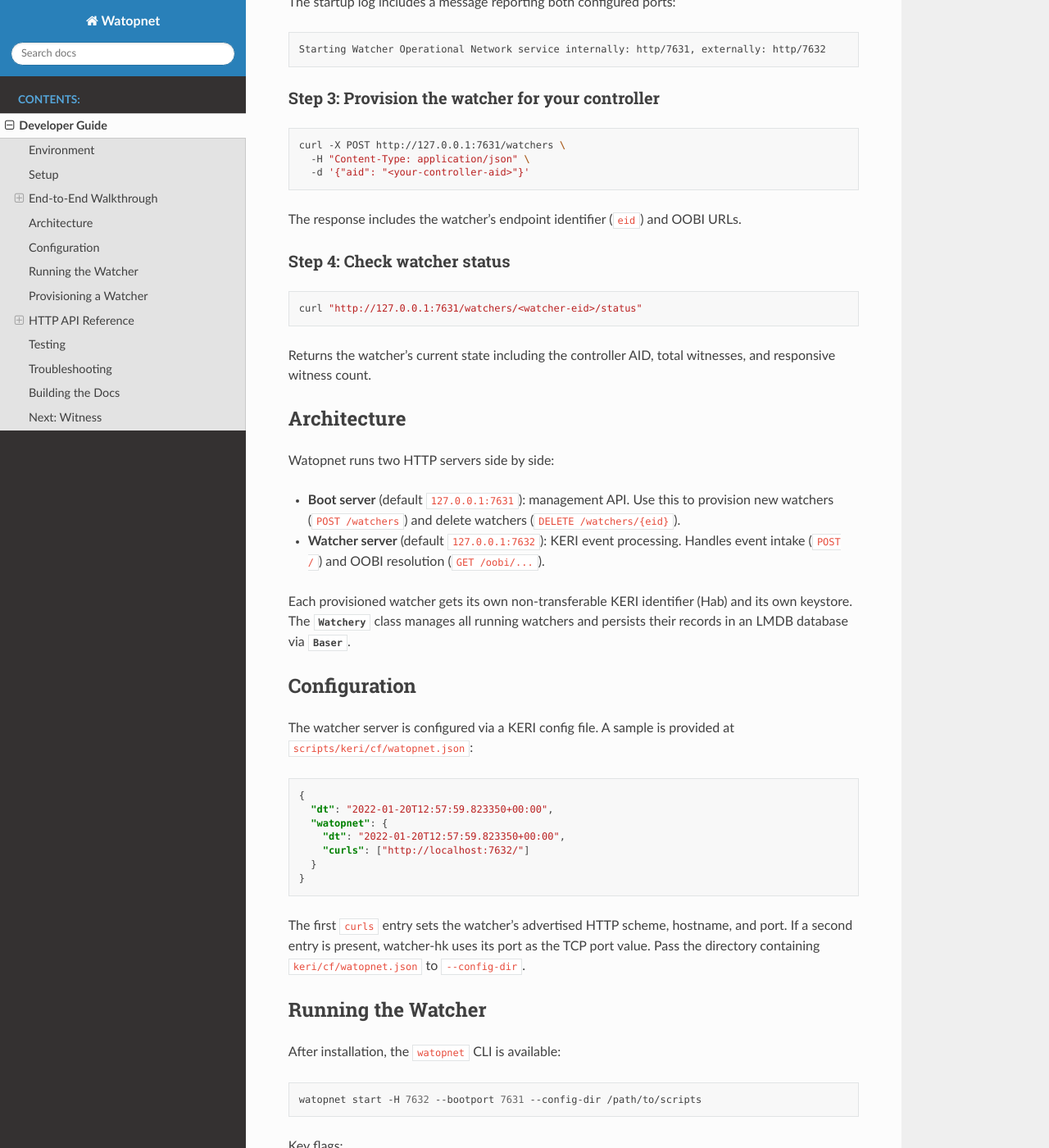
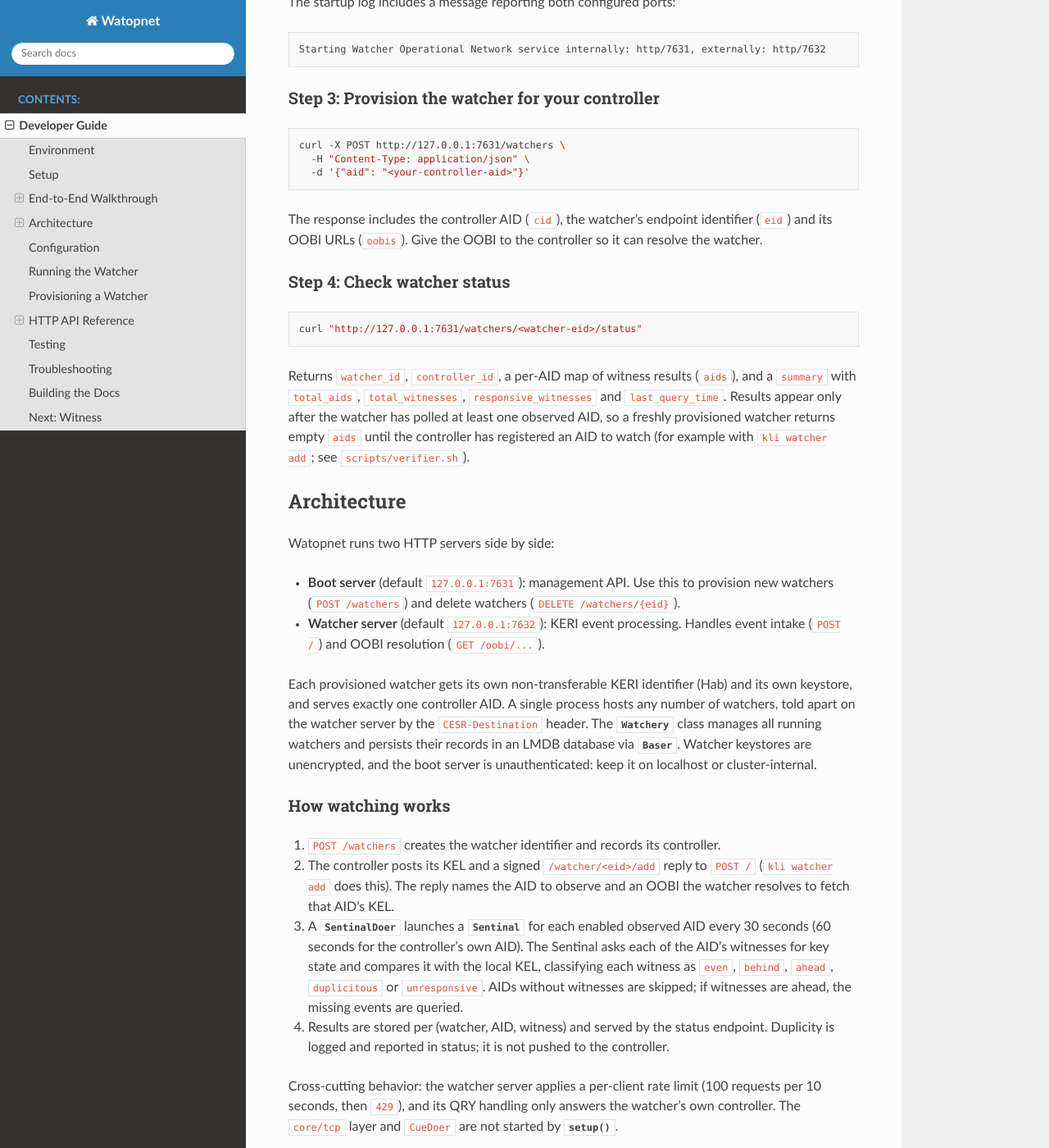
Before and after one commit to keri-foundation/watcher-hk, a Sphinx documentation site: the page built from docs/developer-guide.rst, in a window 1280 px wide and 1400 px high, scrolled down 1984 px. Shown: the whole window at 82% size. Built offline with Sphinx 7.4.7 and the Read the Docs theme 3.1.0, drawn with Linux system fonts in a browser that asks for light colours; some of the changed text lies outside the part shown.

Commit message:
Updated README.md, developer-guide, comments, and CLI help attributes.

```diff
--- a/docs/developer-guide.rst
+++ b/docs/developer-guide.rst
@@ -109,7 +109,9 @@
      -H "Content-Type: application/json" \
      -d '{"aid": "<your-controller-aid>"}'
 
-The response includes the watcher's endpoint identifier (``eid``) and OOBI URLs.
+The response includes the controller AID (``cid``), the watcher's endpoint
+identifier (``eid``) and its OOBI URLs (``oobis``). Give the OOBI to the
+controller so it can resolve the watcher.
 
 Step 4: Check watcher status
 ~~~~~~~~~~~~~~~~~~~~~~~~~~~~
@@ -118,8 +120,12 @@
 
    curl "http://127.0.0.1:7631/watchers/<watcher-eid>/status"
 
-Returns the watcher's current state including the controller AID, total
-witnesses, and responsive witness count.
+Returns ``watcher_id``, ``controller_id``, a per-AID map of witness results
+(``aids``), and a ``summary`` with ``total_aids``, ``total_witnesses``,
+``responsive_witnesses`` and ``last_query_time``. Results appear only after
+the watcher has polled at least one observed AID, so a freshly provisioned
+watcher returns empty ``aids`` until the controller has registered an AID
+to watch (for example with ``kli watcher add``; see ``scripts/verifier.sh``).
 
 Architecture
 ------------
@@ -133,15 +139,39 @@
   event intake (``POST /``) and OOBI resolution (``GET /oobi/...``).
 
 Each provisioned watcher gets its own non-transferable KERI identifier (Hab) and its own
-keystore. The :class:`~watopnet.app.watching.Watchery` class
+keystore, and serves exactly one controller AID. A single process hosts any number of
+watchers, told apart on the watcher server by the ``CESR-Destination`` header. The
+:class:`~watopnet.app.watching.Watchery` class
 manages all running watchers and persists their records in an LMDB database via
-:class:`~watopnet.core.basing.Baser`.
+:class:`~watopnet.core.basing.Baser`. Watcher keystores are unencrypted, and the boot
+server is unauthenticated: keep it on localhost or cluster-internal.
+
+How watching works
+~~~~~~~~~~~~~~~~~~
+
+1. ``POST /watchers`` creates the watcher identifier and records its controller.
+2. The controller posts its KEL and a signed ``/watcher/<eid>/add`` reply to
+   ``POST /`` (``kli watcher add`` does this). The reply names the AID to observe
+   and an OOBI the watcher resolves to fetch that AID's KEL.
+3. A :class:`~watopnet.app.watching.SentinalDoer` launches a
+   :class:`~watopnet.app.watching.Sentinal` for each enabled observed AID every
+   30 seconds (60 seconds for the controller's own AID). The Sentinal asks each of the
+   AID's witnesses for key state and compares it with the local KEL, classifying each
+   witness as ``even``, ``behind``, ``ahead``, ``duplicitous`` or ``unresponsive``. AIDs
+   without witnesses are skipped; if witnesses are ahead, the missing events are queried.
+4. Results are stored per (watcher, AID, witness) and served by the status endpoint.
+   Duplicity is logged and reported in status; it is not pushed to the controller.
+
+Cross-cutting behavior: the watcher server applies a per-client rate limit
+(100 requests per 10 seconds, then ``429``), and its QRY handling only answers
+the watcher's own controller. The ``core/tcp`` layer and ``CueDoer`` are not
+started by :func:`~watopnet.app.watching.setup`.
 
 Configuration
 -------------
 
 The watcher server is configured via a KERI config file. A sample is provided at
-``scripts/keri/cf/watopnet.json``:
+``scripts/keri/cf/main/watopnet.json``:
 
 .. code-block:: json
 
@@ -153,10 +183,12 @@
      }
    }
 
-The first ``curls`` entry sets the watcher's advertised HTTP scheme,
-hostname, and port.  If a second entry is present, watcher-hk uses its
-port as the TCP port value. Pass the
-directory containing ``keri/cf/watopnet.json`` to ``--config-dir``.
+The first ``curls`` entry sets the advertised HTTP scheme, hostname, and port used in
+the OOBIs returned by provisioning; it is only read when the ``watopnet`` section also
+has a ``dt`` field. A second entry sets a TCP port, which is currently unused. Pass the
+directory *above* ``keri/cf/main/`` (the one containing ``keri/cf/main/watopnet.json``)
+to ``--config-dir``. A missing file is not an error: an empty config is used and OOBIs
+advertise ``http://127.0.0.1:7632``.
 
 Running the Watcher
 -------------------
@@ -190,10 +222,22 @@
      - Host IP address the boot server listens on
    * - ``--config-dir`` / ``-c``
      - —
-     - Directory one level above ``keri/cf/`` containing the config file
+     - Directory above ``keri/cf/main/`` containing ``watopnet.json``
    * - ``--config-file``
      - —
-     - Config filename override
+     - Accepted but currently ignored (the file is always ``watopnet.json``)
+   * - ``--base`` / ``-b``
+     - ``""``
+     - Optional prefix for the KERI keystore location
+   * - ``--passcode`` / ``-p``
+     - —
+     - Accepted but currently ignored (watcher keystores are unencrypted)
+   * - ``--keypath`` / ``--certpath`` / ``--cafilepath``
+     - —
+     - TLS key, certificate and CA bundle; applied to the boot server only
+   * - ``-V`` / ``--version``
+     - —
+     - Print the installed ``keri`` library version
    * - ``--loglevel``
      - ``INFO``
      - Log level: ``DEBUG``, ``INFO``, ``WARNING``, ``ERROR``, ``CRITICAL``
@@ -201,7 +245,13 @@
      - —
      - Path to write log output to file
 
-Set ``DEBUG_WATCHER=1`` in your environment to print full tracebacks on errors.
+Environment variables:
+
+- ``DEBUG_WATCHER``: if set, print full tracebacks on errors.
+- ``WATOPNET_DOIST_TOCK``: main loop tick in seconds (default ``0.03125``).
+- ``WATOPNET_ESCROW_TOCK``: escrow processing interval in seconds (default ``0.5``).
+- ``KERI_BASER_MAP_SIZE``: LMDB map size; ``scripts/watopnet-sample.sh`` and the Docker
+  image set ``1099511627776``.
 
 Provisioning a Watcher
 ----------------------
@@ -214,7 +264,9 @@
         -H "Content-Type: application/json" \
         -d '{"aid": "<qb64-controller-aid>"}'
 
-The response contains:
+An optional ``oobi`` field is queued for the new watcher to resolve. Every call
+creates a new watcher (no de-duplication). Errors: ``400`` for a missing or invalid
+``aid``; ``503`` if the process ran out of file descriptors. The response contains:
 
 - ``cid``: the controller AID
 - ``eid``: the watcher AID
@@ -240,10 +292,13 @@
      - Provision a new watcher. Body: ``{"aid": "<qb64-AID>"}``
    * - ``DELETE``
      - ``/watchers/{eid}``
-     - Delete a watcher by its endpoint identifier
+     - Delete a watcher and its keystore by endpoint identifier (irreversible). ``204`` on success. Known issue: a well-formed but unknown ``eid`` currently returns ``500``, not ``404``
    * - ``GET``
      - ``/watchers/{eid}/status``
-     - Get watcher status: watcher/controller IDs, witness-query summaries, and stored per-AID witness results
+     - Get watcher status: watcher/controller IDs, witness-query summaries, and stored per-AID witness results. ``404`` for an unknown ``eid``
+   * - ``GET``
+     - ``/health``
+     - Liveness check, returns ``204``
 
 Watcher server (``localhost:7632``)
 ~~~~~~~~~~~~~~~~~~~~~~~~~~~~~~~~~~~~~
@@ -257,16 +312,16 @@
      - Description
    * - ``POST``
      - ``/``
-     - Submit a KERI event (KEL/EXN/RPY/QRY) with CESR attachments
+     - Submit one KERI message (KEL/EXN/RPY/QRY) with CESR attachments. Requires the ``CESR-Destination`` header (target watcher AID). QRY is answered inline and only for the watcher's controller; TEL/ACDC messages get ``422``
    * - ``PUT``
      - ``/``
-     - Push CESR bytes into the inbound stream
+     - Push CESR bytes into the watcher's inbound stream (requires ``CESR-Destination``)
    * - ``GET``
      - ``/oobi``
-     - OOBI resolution (default AID)
+     - Always ``404`` (no default AID is configured)
    * - ``GET``
      - ``/oobi/{aid}``
-     - OOBI resolution endpoint
+     - OOBI resolution for a watcher AID
    * - ``GET``
      - ``/oobi/{aid}/{role}``
      - OOBI with role
@@ -297,19 +352,27 @@
 Troubleshooting
 ---------------
 
-**"No such file or directory" when starting**
-    Ensure ``--config-dir`` points one level *above* ``keri/``, not inside
-    ``keri/cf/``. KERI looks for ``<config-dir>/keri/cf/watopnet.json``.
+**Provisioned OOBIs say ``http://127.0.0.1:7632`` instead of my hostname**
+    The config file was not found (or its ``watopnet`` section has no ``dt``), and
+    KERI silently fell back to an empty config. Ensure ``--config-dir`` points one
+    level *above* ``keri/``; KERI looks for
+    ``<config-dir>/keri/cf/main/watopnet.json``.
 
 **Port already in use**
     Change ``-H`` or ``--bootport``. Both servers must bind to unique ports.
     Kill any existing ``watopnet`` processes first: ``pkill -f watopnet``.
 
-**"Unknown sender key state"**
-    This error can occur during KERI protocol exchanges (such as event submission
-    through ``POST /``) when the sender's key state is not yet known to the
-    watcher. Ensure the controller AID has been incepted (``kli incept``) and its
-    key events have propagated.
+**``400 CESR request destination header missing`` / ``404 unknown destination AID``**
+    Requests to the watcher server must carry ``CESR-Destination: <watcher eid>``
+    naming a provisioned watcher.
+
+**Status shows no AIDs**
+    The watcher only polls AIDs its controller has registered (``kli watcher add``),
+    whose KEL it has resolved via OOBI, and which have witnesses. Polls run every
+    30 seconds, so allow a short delay.
+
+**``429 Too Many Requests``**
+    The watcher server allows 100 requests per 10 seconds per client key.
 
 **ImportError: libsodium not found**
     Install libsodium: ``brew install libsodium`` (macOS) or
```
Also changed, not shown: other parts of docs/developer-guide.rst (+5 -5 lines), README.md (+54 -21 lines), 7 other files.
